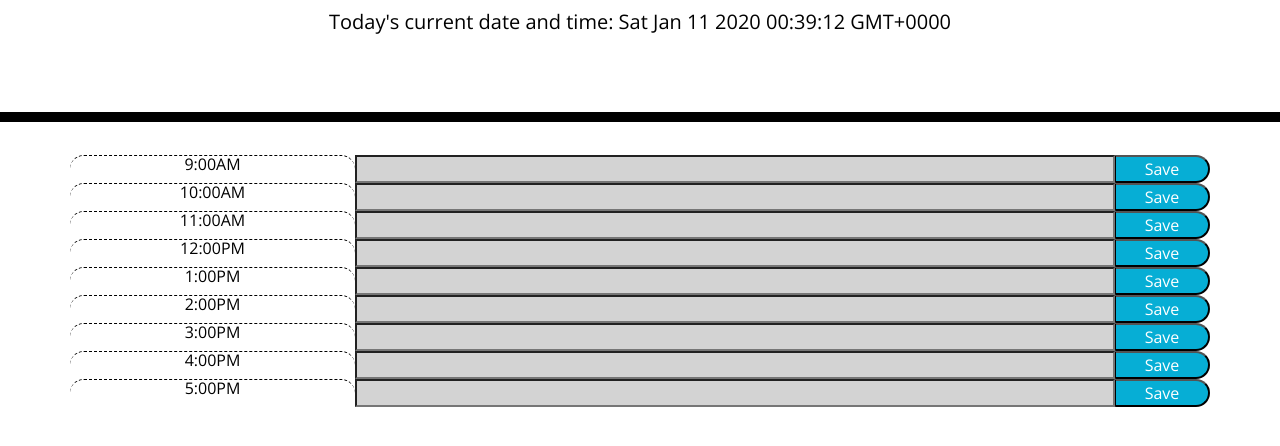
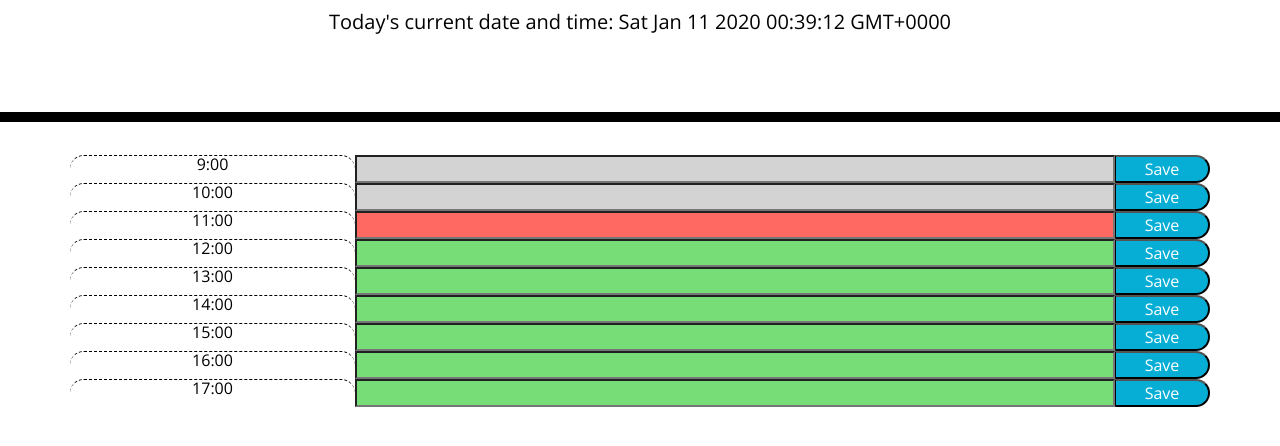
Before and after one commit to brer4449/Scheduler, a plain HTML site: page index.html in a window 1280 px wide. Shown: the part 182-628 px from the top of the page. Drawn offline with nearby package versions, Linux system fonts and the light colour scheme.

Commit message:
added correct color to input fields!

```diff
--- a/CSS/style.css
+++ b/CSS/style.css
@@ -1,10 +1,10 @@
 body {
-  font-family: 'Open Sans', sans-serif;
+  font-family: "Open Sans", sans-serif;
   font-size: 16px;
   line-height: 1;
 }
 
-textarea{
+textarea {
   background: transparent;
   border: none;
   resize: none;
@@ -21,11 +21,11 @@ textarea{
   border-bottom: 10px solid black;
 }
 
-.description{
+.description {
   white-space: pre-wrap;
 }
 
-.time-block{
+.time-block {
   text-align: center;
   border-radius: 15px;
 }
@@ -33,7 +33,7 @@ textarea{
 .row {
   white-space: pre-wrap;
   height: 80px;
-  border-top: 1px solid white;;
+  border-top: 1px solid white;
 }
 
 .hour {
@@ -61,11 +61,11 @@ textarea{
   border-left: 1px solid black;
   border-top-right-radius: 15px;
   border-bottom-right-radius: 15px;
-  background-color: #06AED5;
+  background-color: #06aed5;
   color: white;
 }
 
 .saveBtn i:hover {
   font-size: 20px;
-  transition: all .3s ease-in-out;
+  transition: all 0.3s ease-in-out;
 }
--- a/JS/app.js
+++ b/JS/app.js
@@ -1,8 +1,7 @@
 //Need to make a for loop to add input block on each iteration✓
 //Add button connected to each input block
 //Have button functional, correspond to each input field
-  //Have button save data to local storage
-
+//Have button save data to local storage
 
 //Variable that shows today's date and time:
 let today = moment();
@@ -12,7 +11,7 @@ $("#currentDay").text(`Today's current date and time: ${today}`);
 // let start = "2010-10-15";
 // let result = moment(start).fromNow();
 // console.log(result);
-$(document).ready(function(){
+$(document).ready(function() {
   //Variable row is a new, empty div
   let row = $("<div>");
   row.attr("class", "row");
@@ -22,34 +21,38 @@ $(document).ready(function(){
   //Need to parse that if we want to be able to work with numbers
   currentHour = parseInt(currentHour);
   //For loop to dynamically create columns of numbers, input fields, and save buttons
-  for(let i=0; i<9; i++){
+  for (let i = 0; i < 9; i++) {
     //Array of hours we need to work with
-    let time = [9, 10, 11, 12, 1, 2, 3, 4, 5]
+    let time = [9, 10, 11, 12, 13, 14, 15, 16, 17];
     //timeDiv is new, empty div where all text content will be appended to
     let timeDiv = $("<div>");
     timeDiv.addClass("hour col-3 time-block");
-      if(8<time[i] && time[i]<12){
-        timeDiv.text(`${time[i]}:00AM`);
-      } else{
-        timeDiv.text(`${time[i]}:00PM`);
-      }
-    // timeDiv.text(time[i]);
+    //if statement to dynamically add AM or PM based on numbers
+    timeDiv.text(`${time[i]}:00`);
     row.append(timeDiv);
-    let input = $("<input>");
-    input.addClass("col-8");
-    if(currentHour<6){
-      input.addClass("future");
+    let inputTag = $("<input>");
+    inputTag.addClass("col-8");
+    //if statement to dynamically change the color of the input field by adding class names
+    currentHour = 11;
+    if (time[i] < currentHour) {
+      inputTag.addClass("past");
+    } else if (time[i] === currentHour) {
+      inputTag.addClass("present");
     } else {
-      input.addClass("past");
+      inputTag.addClass("future");
     }
-    row.append(input);
+    row.append(inputTag);
+    //Creates save button and appends it to row
     let saveBtn = $("<button>");
     saveBtn.text("Save");
     saveBtn.attr("class", "saveBtn col-1");
     row.append(saveBtn);
-    saveBtn.on("click", function(){
-
+    let tasks;
+    saveBtn.on("click", function() {
+      //Need these lines but they're wrong, some iteration of them...
+      // let userInput = inputTag.val();
+      // tasks = userInput;
+      localStorage.setItem("tasks", JSON.stringify(tasks));
     });
-
   }
-})
+});
```
